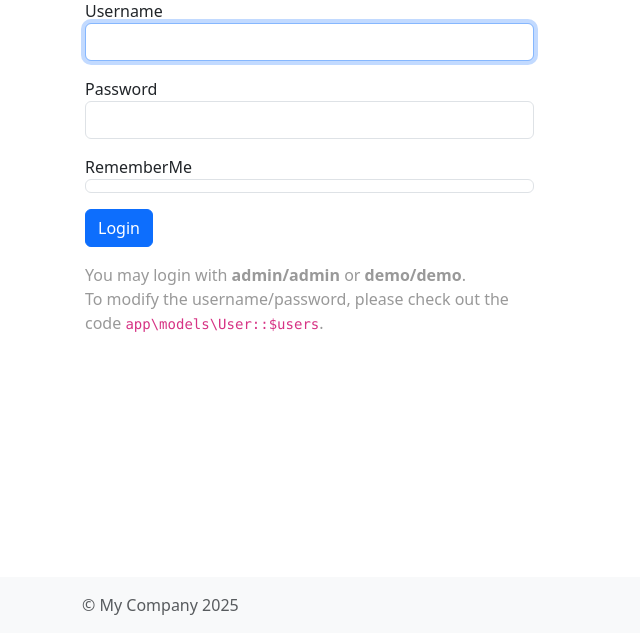
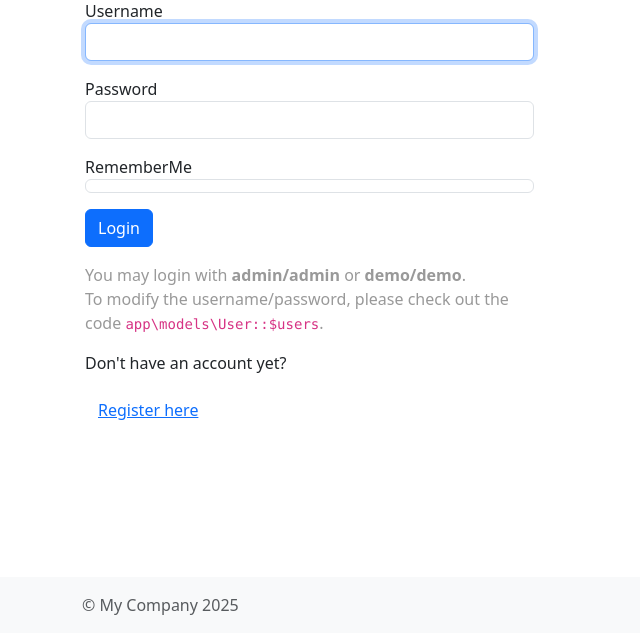
Before and after one commit to Madninja1/infotech, a Yii app: template views/site/login.php in a window 1280 px wide. Shown: the part 167-800 px from the top of the page, without its empty margins (0-640 px from the left). Run offline with PHP 8.4 and a stand-in for Yii, Linux system fonts and the light colour scheme; the template is opened without the code that fills it, so the values that code supplies are empty; form fields are guessed from the names that the template uses; some libraries are stand-ins or nearby versions.

Commit message:
add link on signup form

```diff
--- a/views/site/login.php
+++ b/views/site/login.php
@@ -50,6 +50,10 @@ $this->params['breadcrumbs'][] = $this->title;
                 To modify the username/password, please check out the code <code>app\models\User::$users</code>.
             </div>
 
+            <div class="mt-3">
+                <p>Don't have an account yet?</p>
+                <?= Html::a('Register here', ['site/signup'], ['class' => 'btn btn-link']) ?>
+            </div>
         </div>
     </div>
 </div>
```
